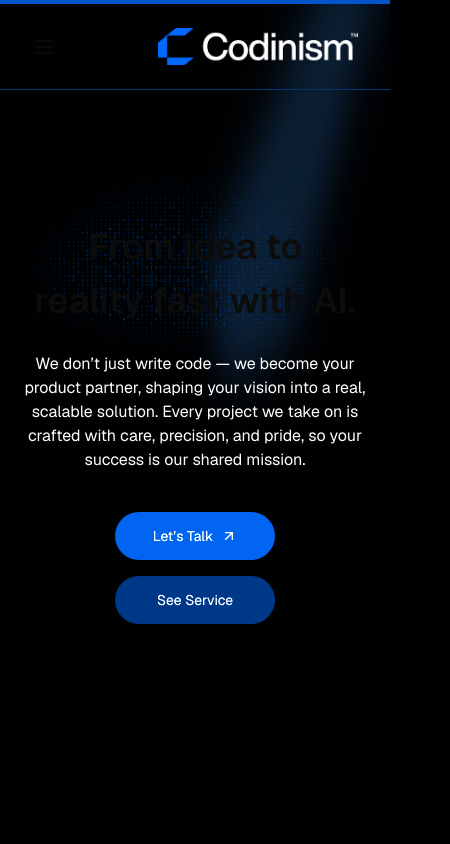
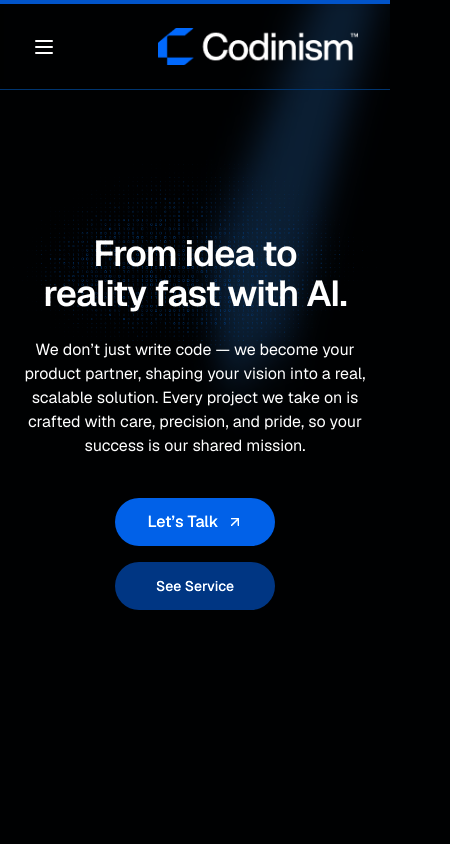
Before and after one commit to Programming-Hero-Codinism/codinism-client, a Next.js app: page / in a window 390 px wide. Shown: the top 844 px of the page, 450 px wide, since content can reach past the window. Built offline with nearby package versions, Linux system fonts and the light colour scheme.

Commit message:
feat(fixed): Fixed responsive issus add comment

```diff
--- a/src/components/modules/home/index.tsx
+++ b/src/components/modules/home/index.tsx
@@ -41,6 +41,7 @@ export default function HomePage() {
       <WeKnow />
       <Adventure />
       <Grow />
+
       <TechStack />
     </>
   );
--- a/src/components/ui/layout/Navbar.tsx
+++ b/src/components/ui/layout/Navbar.tsx
@@ -12,6 +12,7 @@ import Link from "next/link";
 import { useState } from "react";
 import { Button } from "../button";
 
+// Navigation menu items
 const menu = [
   { path: "/service", label: "Service" },
   { path: "/ai-first-engineer", label: "Hire AI First Engineer" },
@@ -25,11 +26,12 @@ export default function Navbar() {
 
   return (
     <>
+      {/* ---------------- NAVBAR MAIN WRAPPER ---------------- */}
       <nav className="w-full px-6 md:px-12 py-4 border-t-4 border-primary border-b border-b-[#003570] bg-transparent backdrop-blur-[6px]">
         <div className="max-w-[1400px] mx-auto">
-          {/* Desktop Menu */}
+          {/* ---------------- DESKTOP NAV (md+) ---------------- */}
           <div className="flex justify-between items-center">
-            {/* Logo */}
+            {/* Brand Logo */}
             <div className="hidden md:block">
               <NavigationMenu>
                 <NavigationMenuLink href="/">
@@ -38,16 +40,13 @@ export default function Navbar() {
               </NavigationMenu>
             </div>
 
-            {/* Center Menu */}
+            {/* Center Menu Links */}
             <div className="hidden md:block">
               <NavigationMenu className="flex-1">
                 <NavigationMenuList className="flex gap-6">
                   {menu.map((m, index) => (
                     <NavigationMenuItem key={index}>
-                      <NavigationMenuLink
-                        className="text-[16px] hover:text-primary transition-colors"
-                        href={m.path}
-                      >
+                      <NavigationMenuLink className="text-[16px] text-white" href={m.path}>
                         {m.label}
                       </NavigationMenuLink>
                     </NavigationMenuItem>
@@ -56,7 +55,7 @@ export default function Navbar() {
               </NavigationMenu>
             </div>
 
-            {/* CTA Button */}
+            {/* Right-side CTA Button */}
             <div className="hidden md:block">
               <Button
                 style={{ filter: "brightness(120%)" }}
@@ -67,15 +66,23 @@ export default function Navbar() {
             </div>
           </div>
 
-          {/* Mobile Navbar */}
+          {/* ---------------- MOBILE NAV (below md) ---------------- */}
           <div className="flex justify-between items-center md:hidden w-full">
+            {/* Hamburger button (no hover effect applied) */}
             <button
-              className="p-2 focus:outline-none"
+              className="p-2 focus:outline-none active:scale-95 transition-transform" // removed default hover styling
               onClick={() => setMobileMenuOpen(!mobileMenuOpen)}
+              aria-label="Toggle Mobile Menu"
             >
-              {mobileMenuOpen ? <X size={24} /> : <Menu size={24} />}
+              {/* Icon changes based on state */}
+              {mobileMenuOpen ? (
+                <X className="text-white" size={24} />
+              ) : (
+                <Menu className="text-white" size={24} />
+              )}
             </button>
 
+            {/* Center logo for mobile */}
             <NavigationMenu>
               <NavigationMenuList>
                 <NavigationMenuItem>
@@ -89,20 +96,22 @@ export default function Navbar() {
             </NavigationMenu>
           </div>
 
-          {/* Mobile Slide Menu */}
+          {/* ---------------- MOBILE SLIDE MENU ---------------- */}
           {mobileMenuOpen && (
             <div className="absolute top-16 left-0 w-full bg-[#000102]/95 z-50 flex flex-col justify-center items-center p-4 gap-4 md:hidden backdrop-blur-md">
               <NavigationMenu className="w-full">
                 <NavigationMenuList className="flex flex-col gap-4">
                   {menu.map((m, index) => (
                     <NavigationMenuItem key={index}>
-                      <NavigationMenuLink className="text-[16px]" href={m.path}>
+                      <NavigationMenuLink className="text-[16px] text-white" href={m.path}>
                         {m.label}
                       </NavigationMenuLink>
                     </NavigationMenuItem>
                   ))}
                 </NavigationMenuList>
               </NavigationMenu>
+
+              {/* CTA Button for mobile */}
               <Button className="rounded-full h-12 w-40">Start a free trial</Button>
             </div>
           )}
--- a/src/components/ui/sections/Banner.tsx
+++ b/src/components/ui/sections/Banner.tsx
@@ -2,16 +2,19 @@ import { SectionTitle } from "@/components/custom";
 import { ArrowUpRight } from "lucide-react";
 import { Button } from "../button";
 
+/**
+ * Banner (Hero Section)
+ * --------------------------------------------------------
+ * - Full-screen responsive hero with fixed text color (same in dark/light).
+ * - Centers content both vertically & horizontally.
+ * - Background image positioned from the top.
+ * - Includes a main heading, description, and CTA buttons.
+ * - Clean, maintainable, and production-level structure.
+ */
+
 export default function Banner() {
   return (
-    <>
-      {/*
-        Hero / Banner Section
-        - Full-screen section with centered content
-        - Background image positioned from the top
-        - Uses responsive padding and layout adjustments
-      */}
-      <div
+    <section
       className="
         relative
         w-full
@@ -23,26 +26,38 @@ export default function Banner() {
         bg-center
         bg-contain
         px-4 sm:px-6 lg:px-8
+        overflow-hidden
       "
       style={{
         backgroundImage: "url('/layer/banner_layer.png')",
         backgroundPosition: "center top 160px",
-          filter: "brightness(120%)",
+        filter: "brightness(115%)",
       }}
     >
-        {/* Content Container */}
-        <div className="relative max-w-3xl w-full text-center text-white">
+      {/* Content Wrapper */}
+      <div
+        className="
+          relative
+          max-w-4xl
+          w-full
+          text-center
+          text-white
+        "
+      >
         {/* Main Heading */}
         <SectionTitle
           size="2xl"
           variant="centered"
           className="
             leading-tight
-              text-[36px]
-              sm:text-[48px]
-              md:text-[64px]
-              lg:text-[80px]
+            text-4xl
+            sm:text-5xl
+            md:text-6xl
+            lg:text-7xl
+            xl:text-8xl
             font-semibold
+            tracking-tight
+            text-white
           "
         >
           From idea to <br /> reality fast with AI.
@@ -57,6 +72,8 @@ export default function Banner() {
             mt-6
             font-normal
             text-gray-200
+            max-w-2xl
+            mx-auto
           "
         >
           We don’t just write code — we become your product partner, shaping your vision into a
@@ -64,7 +81,7 @@ export default function Banner() {
           pride, so your success is our shared mission.
         </p>
 
-          {/* Call-to-Action Buttons */}
+        {/* CTA Buttons */}
         <div
           className="
             mt-10
@@ -77,17 +94,50 @@ export default function Banner() {
           "
         >
           {/* Primary Button */}
-            <Button className="rounded-full h-12 font-normal w-[160px] shadow-lg flex items-center justify-center gap-2">
+          <Button
+            className="
+              rounded-full
+              h-12
+              w-[160px]
+              shadow-lg
+              flex
+              items-center
+              justify-center
+              gap-2
+              text-base
+              font-medium
+              bg-primary
+              text-white
+              hover:bg-primary/90
+              transition-all
+              duration-300
+            "
+          >
             Let’s Talk <ArrowUpRight size={18} />
           </Button>
 
           {/* Secondary Button */}
-            <Button className="rounded-full h-12 w-[160px] bg-secondary hover:bg-secondary/90 font-normal shadow-lg flex items-center justify-center">
+          <Button
+            className="
+              rounded-full
+              h-12
+              w-[160px]
+              bg-secondary
+              hover:bg-secondary/90
+              text-white
+              font-medium
+              shadow-lg
+              flex
+              items-center
+              justify-center
+              transition-all
+              duration-300
+            "
+          >
             See Service
           </Button>
         </div>
       </div>
-      </div>
-    </>
+    </section>
   );
 }
--- a/src/components/ui/sections/Industry.tsx
+++ b/src/components/ui/sections/Industry.tsx
@@ -1,6 +1,6 @@
 import { SectionTitle } from "@/components/custom";
 
-// List of industries with background colors
+// List of industries with associated background colors
 const industries = [
   { title: "Hospital", bg: "rgba(0, 16, 38, 1)" },
   { title: "Finance", bg: "#001026" },
@@ -12,29 +12,35 @@ const industries = [
 
 export default function Industry() {
   return (
-    <section className="py-10 ">
-      {/* Section Title */}
+    <section className="py-10">
+      {/* =====================
+          Section Title
+         ===================== */}
       <SectionTitle
         weight="normal"
         size="2xl"
-        className="text-center text-[36px] md:text-[40px] lg:text-[48px]"
+        className="text-center text-[36px] md:text-[40px] lg:text-[48px] text-white"
       >
         Industries We Serve
       </SectionTitle>
 
-      {/* Industry List */}
-      <div className="flex flex-wrap border border-secondary mt-10  overflow-hidden">
+      {/* =====================
+          Industry Grid
+          - Displays a list of industries in a responsive grid
+          - Each industry box alternates background colors
+         ===================== */}
+      <div className="flex flex-wrap border border-secondary mt-10 overflow-hidden">
         {industries.map((industry, index) => (
           <div
             key={index}
             className={`
-              flex-1
-              min-w-[150px] sm:min-w-[200px]
+              w-1/2 sm:w-1/3 lg:w-1/6
               h-[100px] sm:h-[120px]
               flex justify-center items-center
               text-white text-[20px] sm:text-[24px]
-              ${index !== industries.length - 1 ? "border-r border-secondary sm:border-r" : ""}
-              `}
+              ${index % 2 !== 0 ? "sm:border-l border-secondary" : ""}
+              ${index < industries.length - 3 ? "border-b border-secondary" : ""}
+            `}
             style={{ backgroundColor: index % 2 === 0 ? industry.bg : "" }}
           >
             <p>{industry.title}</p>
```
Also changed, not shown: src/components/ui/sections/Adventure.tsx (+31 -7 lines), src/components/ui/sections/Genoyara.tsx (+12 -14 lines), src/components/ui/sections/Grow.tsx (+35 -15 lines), src/components/ui/sections/TechStack.tsx (+24 -14 lines), src/components/ui/sections/Weknow.tsx (+42 -7 lines). Lines whose indentation alone changed are shown as unchanged.
